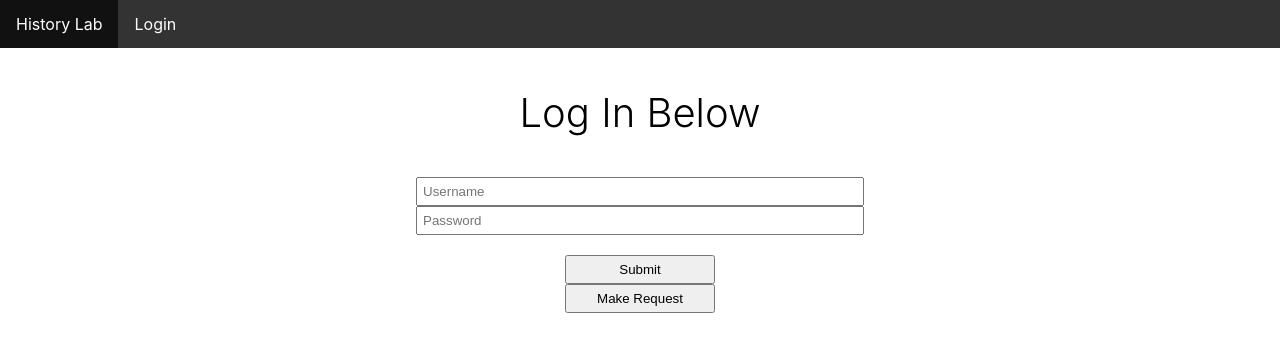
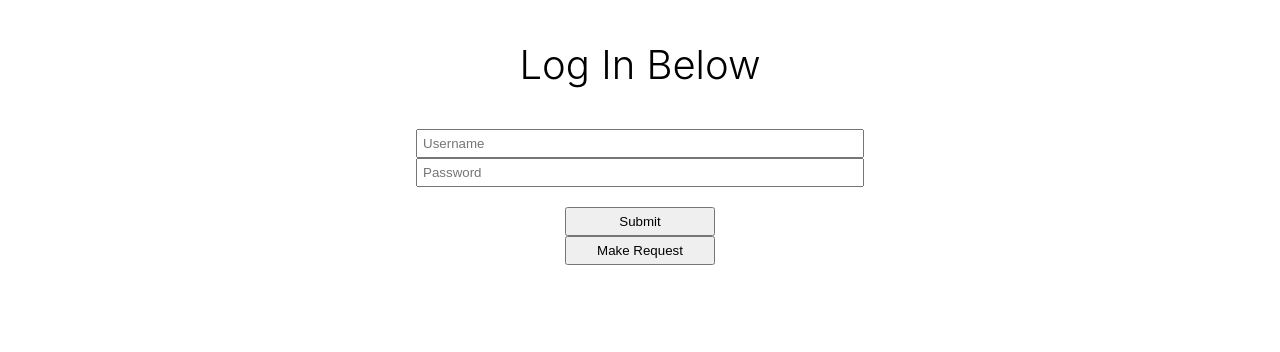
Before and after one commit to CSchink/historylab, a React (Create React App) app: page / in a window 1280 px wide. Shown: the top 352 px of the page. Built offline with nearby package versions, Linux system fonts and the light colour scheme.

Commit message:
new stuff

```diff
--- a/src/App.js
+++ b/src/App.js
@@ -3,26 +3,26 @@ import { BrowserRouter, Switch, Route, Link } from "react-router-dom";
 import './App.css';
 import Table from './components/table.js'
 import Login from './containers/login.js'
+import { hasToken } from './util/tokenutil';
 
 
 
 
 function App() {
+
   return (
     <BrowserRouter>
       <Switch>
         <div>
+          {hasToken() &&
           <nav>
             <ul>
               <li>
                 <Link to="/data">History Lab</Link>
               </li>
-              <li>
-                <Link to="/">Login</Link>
-              </li>
             </ul>
           </nav>
-
+          }
         <Route exact path="/" component={Login} />
         <Route exact path="/data" component={Table}/>
         </div>
--- a/src/components/table.js
+++ b/src/components/table.js
@@ -5,7 +5,8 @@ import {
     MuiThemeProvider,
     withStyles
   } from "@material-ui/core/styles";
- import {listEntries} from '../connection.js'
+import {listEntries} from '../connection.js'
+import { hasToken } from '../util/tokenutil.js';
 
 var moment = require('moment');
 
@@ -32,6 +33,10 @@ class Table extends Component{
     }
 
 async componentDidMount(){
+
+    if(!hasToken()){
+        this.props.history.push("/");
+    }
       const entries = await listEntries()
       this.setState({historylab: entries.data})
     }
--- a/src/containers/login.js
+++ b/src/containers/login.js
@@ -2,6 +2,7 @@ import React, { useState } from 'react';
 import '../App.css';
 import { CircularProgress } from '@material-ui/core';
 import instance from '../util/axiosutil';
+import { hasToken } from '../util/tokenutil';
 
 
 // todos: add register button that calls createEntry endpoint and check against mongodb
@@ -13,7 +14,9 @@ function Login(props){
 //    const start = useState("");
 //    const username = start[0];
 //    const setUsername = start[1];
-
+    if(hasToken()){
+        props.history.push('/data')
+    }
 
    return (
     <div style={{
@@ -79,6 +82,7 @@ function Login(props){
         sessionStorage.setItem("token", result.data)
         const token = sessionStorage.getItem("token")
         console.log(token)
+        props.history.push('/data')
     }}>Submit</button>
 
     <button
--- /dev/null
+++ b/src/util/tokenutil.js
@@ -0,0 +1,5 @@
+export function hasToken(){
+    const token = sessionStorage.getItem('token')
+    const hasToken = token!==null
+    return hasToken;
+}
```
